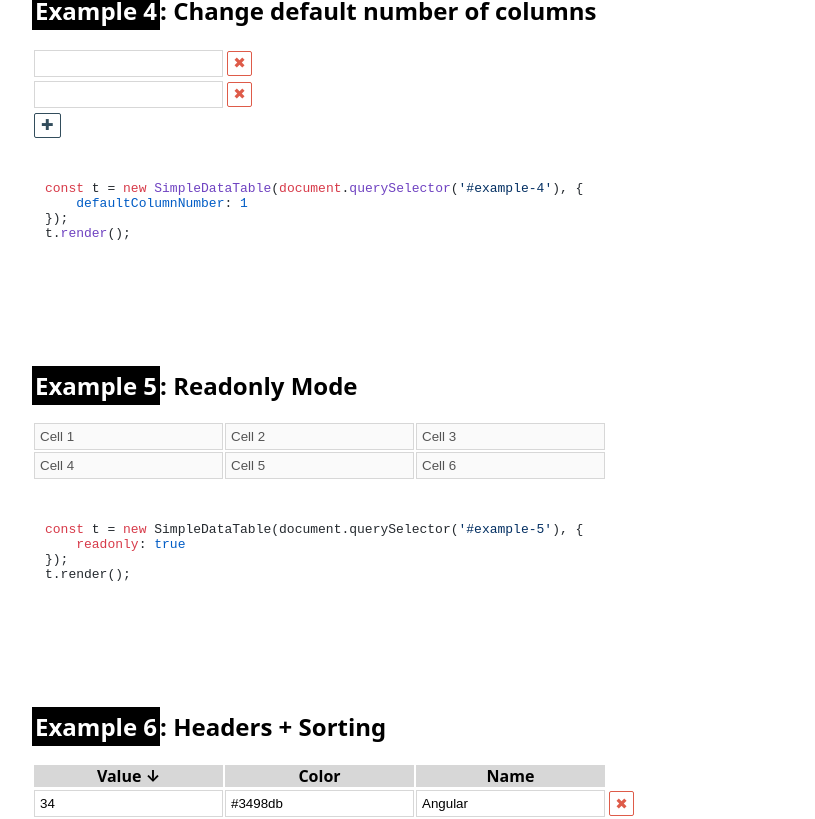
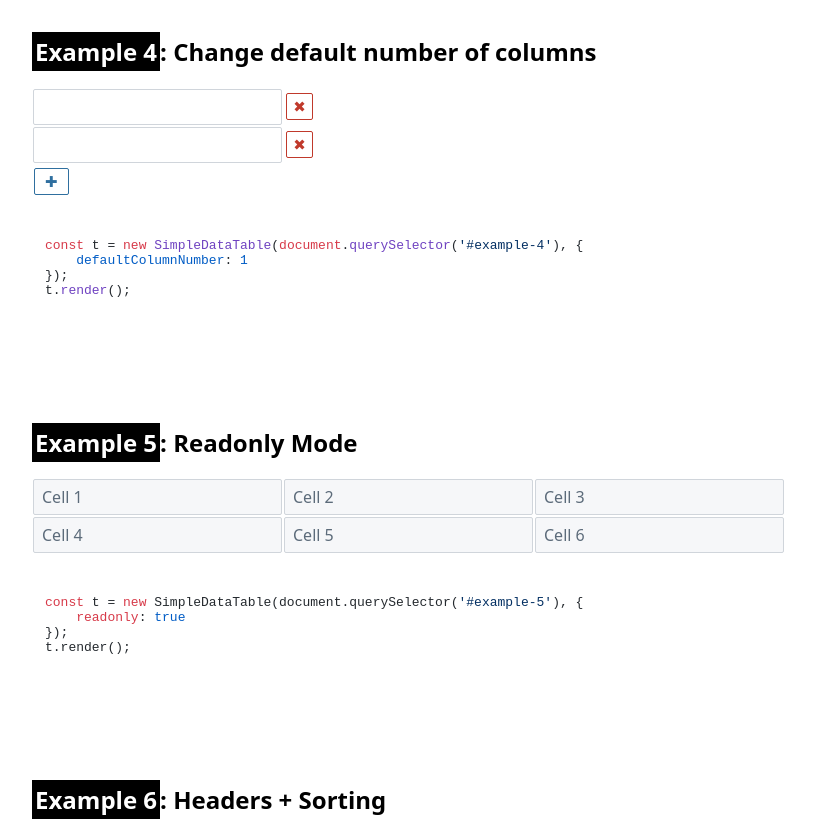
Before and after one commit to piecioshka/simple-data-table, a website: page demo/index.html in a window 1280 px wide. Shown: the part 1220-2039 px from the top of the page, without its empty margins (314-1129 px from the left). Drawn offline with Linux system fonts and the light colour scheme.

Commit message:
feat: refresh default skin and add optional dark skin
default.css keeps its class names but fixes keyboard accessibility:
:focus removed the outline entirely, so tabbing through a table was
invisible. Focus styles now use :focus-visible with a visible ring,
and colors moved to custom properties.

midnight.css is a new opt-in dark skin, scoped to
.simple-data-table.midnight so linking it never overrides the styles
of tables that do not ask for it.

```diff
--- a/src/skins/default.css
+++ b/src/skins/default.css
@@ -1,46 +1,90 @@
+.simple-data-table {
+    --sdt-border: #d0d5db;
+    --sdt-header-bg: #eef1f4;
+    --sdt-text: #1f2933;
+    --sdt-accent: #2f6f9f;
+    --sdt-danger: #c0392b;
+    --sdt-focus: #1a73e8;
+}
+
+.simple-data-table table {
+    border-collapse: collapse;
+}
+
 .simple-data-table th {
     border: none;
-    background-color: #d7d7d7;
-    padding: 0;
+    background-color: var(--sdt-header-bg);
+    color: var(--sdt-text);
+    text-align: left;
+    font-weight: 600;
+    padding: 6px 8px;
+    white-space: nowrap;
+}
+
+.simple-data-table thead th {
+    cursor: pointer;
+    user-select: none;
+}
+
+.simple-data-table thead th:hover {
+    background-color: #e2e7ec;
 }
 
 .simple-data-table td {
     border: none;
-    padding: 0;
+    padding: 1px;
 }
 
 .simple-data-table input {
-    border: 1px solid #d7d7d7;
+    border: 1px solid var(--sdt-border);
+    border-radius: 2px;
     display: inline-block;
-    padding: 5px;
+    padding: 6px 8px;
+    color: var(--sdt-text);
+    background: #fff;
+    font: inherit;
 }
 
-.simple-data-table input:focus {
-    border: 1px solid #3498db;
+.simple-data-table input:hover:not(:disabled) {
+    border-color: #b3bcc6;
+}
+
+.simple-data-table input:focus-visible {
+    border-color: var(--sdt-focus);
+    outline: 2px solid var(--sdt-focus);
+    outline-offset: -1px;
+}
+
+.simple-data-table input:disabled {
+    background: #f6f7f9;
+    color: #5c6b7a;
+    cursor: not-allowed;
 }
 
 .simple-data-table button.remove-row {
     background: transparent;
-    color: #de5b49;
-    border: 1px solid #de5b49;
+    color: var(--sdt-danger);
+    border: 1px solid var(--sdt-danger);
     border-radius: 2px;
     cursor: pointer;
     margin: 2px;
     font-size: 15px;
+    line-height: 1;
     padding: 0;
-    height: 25px;
-    width: 25px;
+    height: 27px;
+    width: 27px;
 }
 
 .simple-data-table button.remove-row:hover {
-    background: #de5b49;
+    background: var(--sdt-danger);
     color: #fff;
 }
 
-.simple-data-table button.remove-row:focus {
-    background: #de5b49;
+.simple-data-table button.remove-row:focus-visible {
+    background: var(--sdt-danger);
     color: #fff;
-    outline: none;
+    outline: 2px solid var(--sdt-focus);
+    outline-offset: 2px;
 }
 
 .simple-data-table button.remove-row::-moz-focus-inner {
@@ -49,25 +93,27 @@
 
 .simple-data-table button.add-row {
     background: transparent;
-    color: #324d5c;
-    border: 1px solid #324d5c;
+    color: var(--sdt-accent);
+    border: 1px solid var(--sdt-accent);
     border-radius: 2px;
     cursor: pointer;
-    margin: 2px;
+    margin: 4px 2px 2px;
     font-size: 15px;
-    height: 25px;
-    padding: 0 6px;
+    line-height: 1;
+    height: 27px;
+    padding: 0 10px;
 }
 
 .simple-data-table button.add-row:hover {
-    background: #324d5c;
+    background: var(--sdt-accent);
     color: #fff;
 }
 
-.simple-data-table button.add-row:focus {
-    background: #324d5c;
+.simple-data-table button.add-row:focus-visible {
+    background: var(--sdt-accent);
     color: #fff;
-    outline: none;
+    outline: 2px solid var(--sdt-focus);
+    outline-offset: 2px;
 }
 
 .simple-data-table button.add-row::-moz-focus-inner {
```
Also changed, not shown: src/skins/midnight.css (added, +129 -0 lines).
